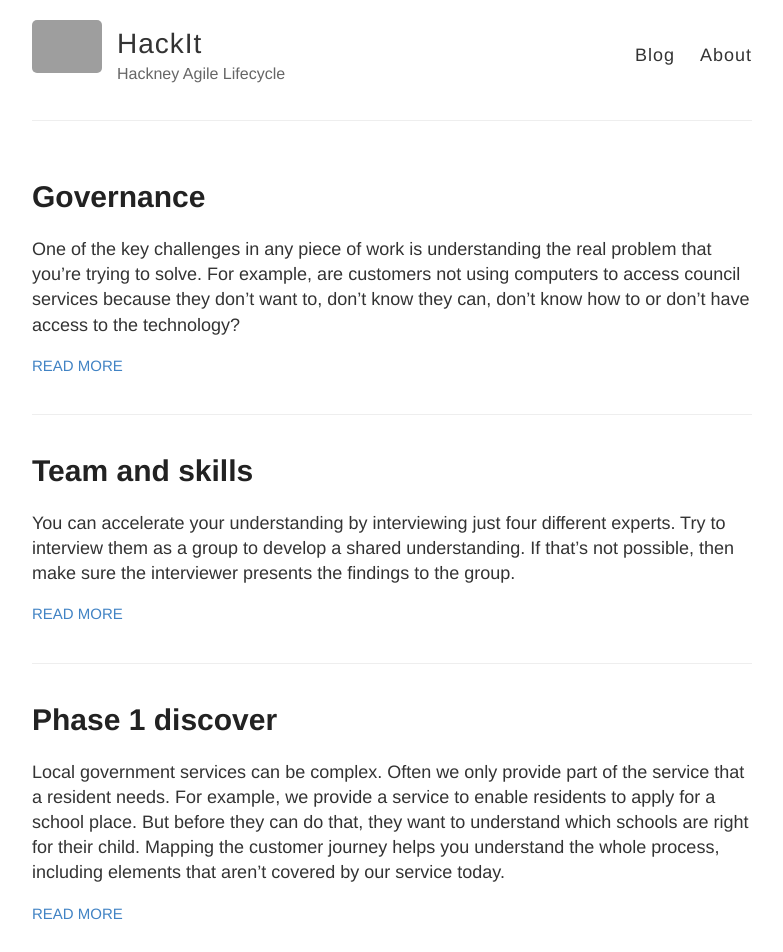
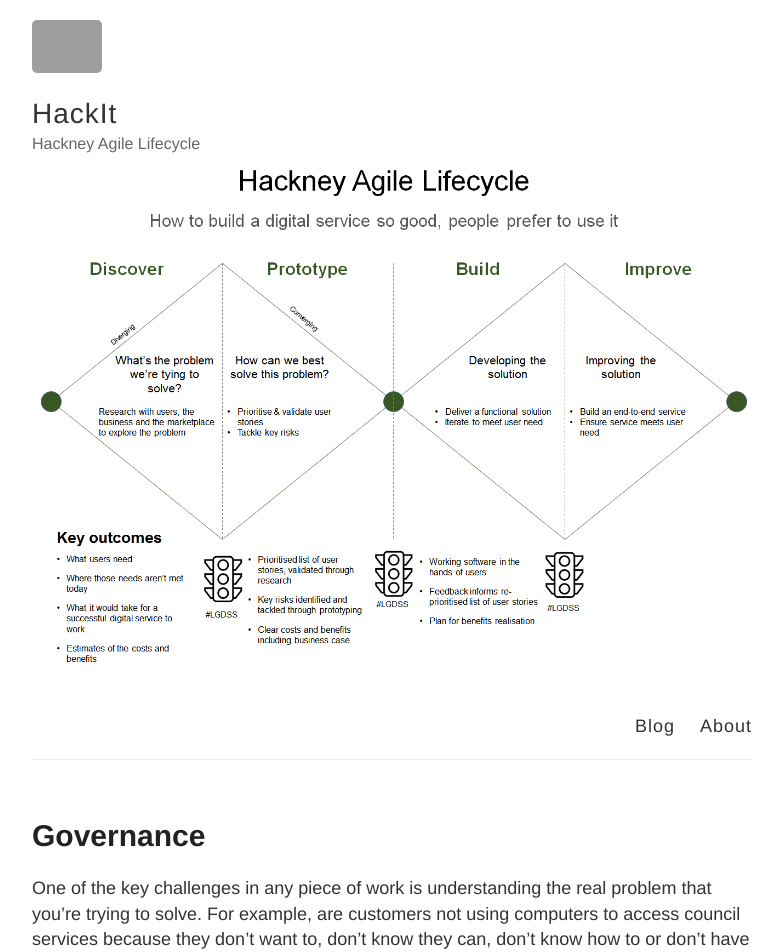
Before and after one commit to Hackit-Playbook/HAL, a Jekyll site: the page built from index.html, in a window 1280 px wide. Shown: the top 952 px of the page, without its empty margins (248-1031 px from the left). Built offline with Jekyll 4.4.1, drawn with Linux system fonts in a browser that asks for light colours; grey boxes are pictures that could not be loaded.

Commit message:
Added HAL image

```diff
--- a/_layouts/default.html
+++ b/_layouts/default.html
@@ -25,6 +25,7 @@
           <div class="site-info">
             <h1 class="site-name"><a href="{{ site.baseurl }}/">{{ site.name }}</a></h1>
             <p class="site-description">{{ site.description }}</p>
+              <img src="images/image1.png"><img>
             <p><script>// target element
 var el = document.querySelector('#el');
 
```
